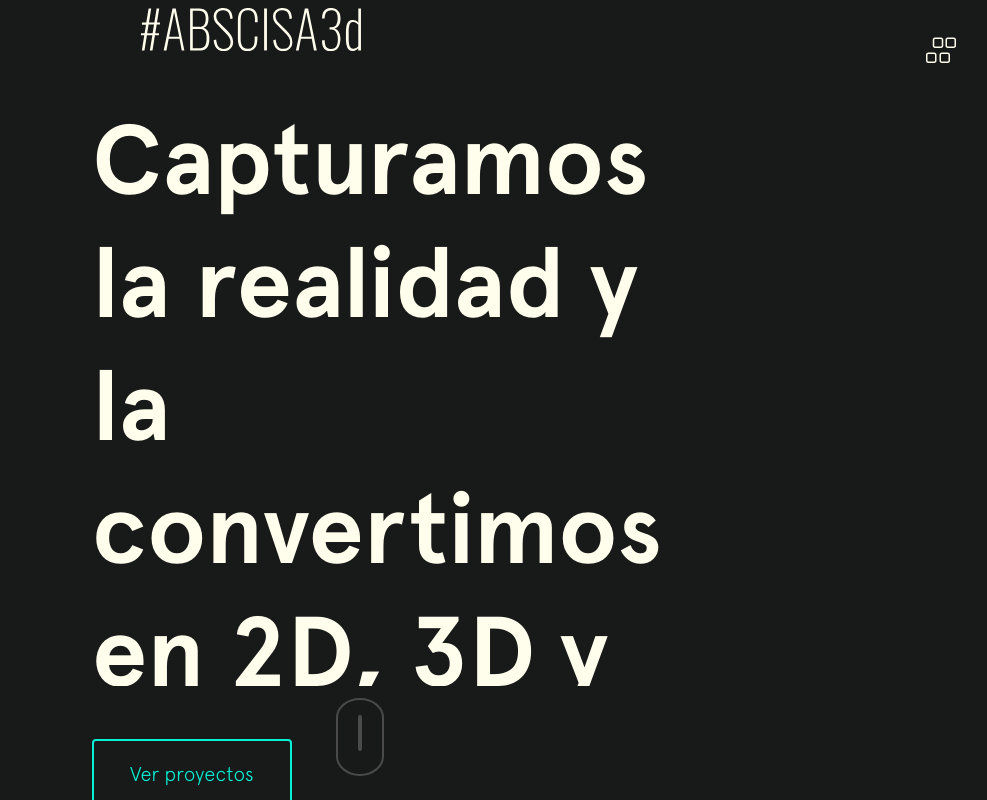
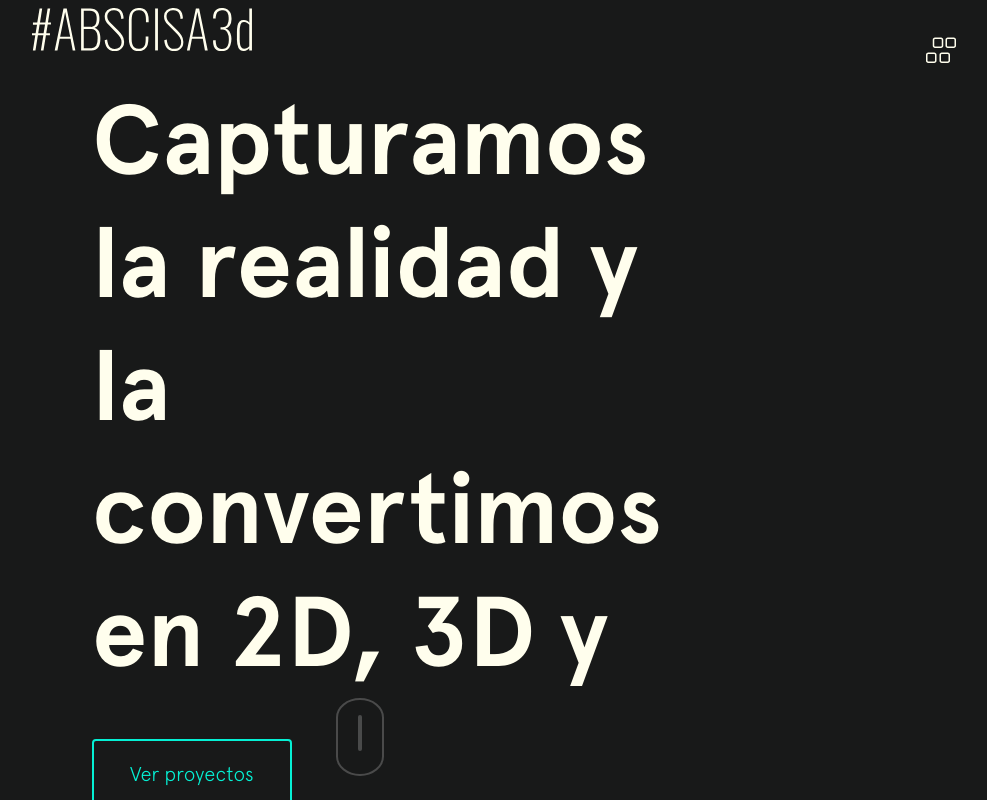
Before and after one commit to fermarinsanchez/abscisa3DNext, a Next.js app: page / in a window 1280 px wide. Shown: the top 800 px of the page, without its empty margins (288-1275 px from the left). Built offline with nearby package versions, Linux system fonts and the light colour scheme.

Commit message:
hero changes to 1440 px devices

```diff
--- a/components/Footer/Footer.module.css
+++ b/components/Footer/Footer.module.css
@@ -267,7 +267,6 @@
         justify-content: center;
         margin-left: 7vw;
         margin-right: 7vw;
-
     }
 
     .containerHeroFooter {
@@ -275,8 +274,7 @@
         display: flex;
         flex-direction: column;
         margin: 0 7vw 0 7vw;
-        /* background-color: #323231; */
-
+        background-color: #181919;
     }
 
     .heroFooter {
--- a/styles/Home.module.css
+++ b/styles/Home.module.css
@@ -820,15 +820,15 @@
 
   .logo_wrap img {
     width: 220px;
-    margin-left: 365px;
-    margin-bottom: 34px;
+    margin-left: 20vw;
+    margin-bottom: 14px;
   }
 
   .headers_mobile>h1 {
     font-family: "Apercu Bold";
     font-size: 5.5em;
     font-weight: 200;
-    margin: 8px 35% 17px 25%;
+    margin: 8px 25% 17px 25%;
   }
 
 
--- a/styles/news.module.css
+++ b/styles/news.module.css
@@ -123,7 +123,7 @@
     background-repeat: no-repeat;
     background-position: center;
     margin-left: 13%;
-
+    z-index: -1;
 
     display: block;
     background-size: 15%;
```
